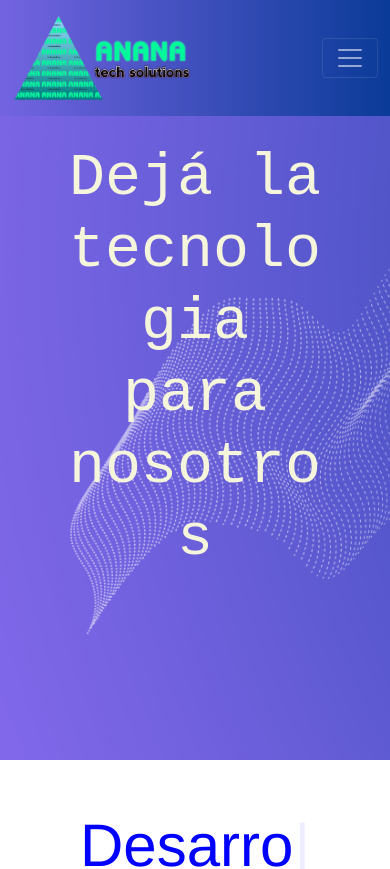
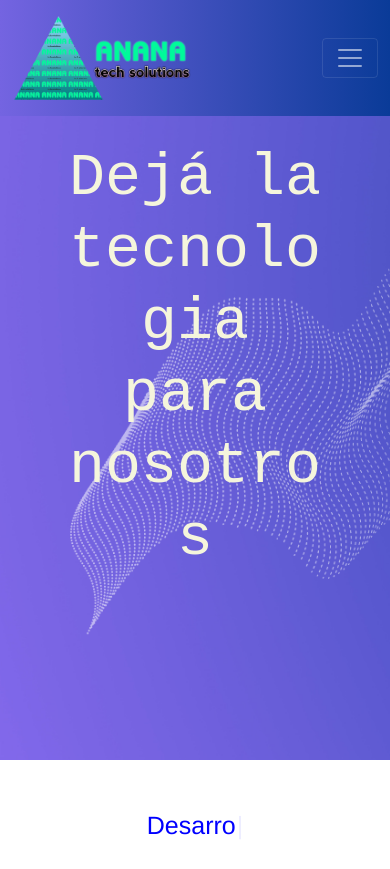
Before and after one commit to tinoyao/TinoFuturos, a React (Create React App) app: page / in a window 390 px wide. Shown: the top 869 px of the page. Built offline with nearby package versions, Linux system fonts and the light colour scheme.

Commit message:
se agrega animaciones y se corrige el orden en el tipewrite

```diff
--- a/src/components/home/Home.jsx
+++ b/src/components/home/Home.jsx
@@ -31,8 +31,8 @@ const Home = () => {
                   strings: [
                     "Lo que ofrecemos",
                     "Desarrollo de software",
+                    "Mantenimiento",
                     "Modernización",
-                    "Mantenimiento",
                     "UI/UX Design",
                   ],
                   autoStart: true,
--- a/src/components/home/Home.module.css
+++ b/src/components/home/Home.module.css
@@ -126,6 +126,10 @@
         text-align: center;
     }
 
+    .title2{
+        font-size: 45px;
+    }
+
     .cajaDividida2{
         display: grid;
         grid-template-columns: 1fr;
@@ -147,10 +151,18 @@
         font-size: 60px;
         max-width: 275px;
     }
+
+    .title2{
+        font-size: 25px;
+    }
 }
 
 @media screen and (max-width:280px){
     .HomeHeader{
         padding: 0 0.3rem 0 0.3rem;
     }
+
+    .title2{
+        font-size: 20px;
+    }
 }
```
